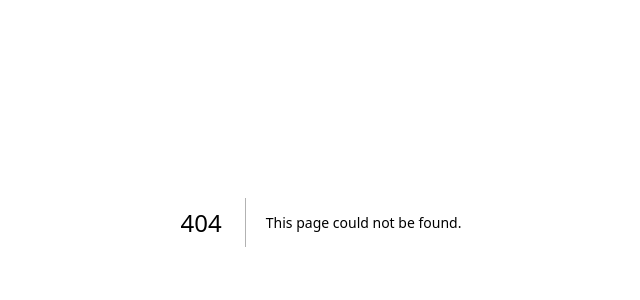
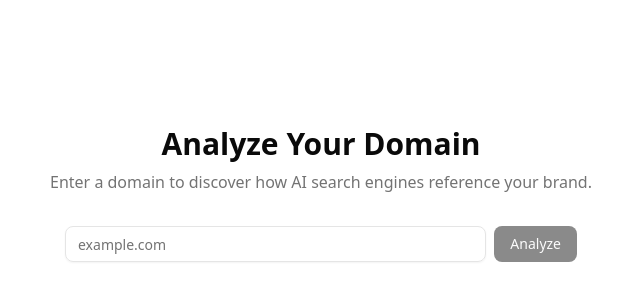
Before and after one commit to iiishuu/TrackAI, a Next.js app: page /scan in a window 1280 px wide. Before the commit this address had no page. Shown: the part 178-478 px from the top of the page, without its empty margins (319-959 px from the left). Built offline with nearby package versions, Linux system fonts and the light colour scheme.

Commit message:
feat: add scan page with form and progress components
ScanForm submits domain to POST /api/scan and redirects to report
on success. ScanProgress displays pipeline steps visually. useScan
hook manages loading/error state.

```diff
--- /dev/null
+++ b/src/app/scan/page.tsx
@@ -0,0 +1,26 @@
+import type { Metadata } from "next";
+import { Suspense } from "react";
+import { ScanForm } from "@/frontend/components/scan/ScanForm";
+
+export const metadata: Metadata = {
+  title: "Scan Your Domain — TrackAI",
+  description:
+    "Analyze your brand visibility across AI search engines like ChatGPT, Gemini, and Perplexity.",
+};
+
+export default function ScanPage() {
+  return (
+    <main className="mx-auto flex min-h-[calc(100vh-3.5rem)] max-w-2xl flex-col items-center justify-center gap-8 px-4">
+      <div className="text-center">
+        <h1 className="text-3xl font-bold">Analyze Your Domain</h1>
+        <p className="mt-2 text-muted-foreground">
+          Enter a domain to discover how AI search engines reference your
+          brand.
+        </p>
+      </div>
+      <Suspense>
+        <ScanForm />
+      </Suspense>
+    </main>
+  );
+}
--- /dev/null
+++ b/src/frontend/components/scan/ScanForm.tsx
@@ -0,0 +1,47 @@
+"use client";
+
+import { useState } from "react";
+import { useRouter, useSearchParams } from "next/navigation";
+import { Button } from "@/frontend/components/ui/button";
+import { Input } from "@/frontend/components/ui/input";
+import { useScan } from "@/frontend/hooks/useScan";
+
+export function ScanForm() {
+  const searchParams = useSearchParams();
+  const [domain, setDomain] = useState(searchParams.get("domain") ?? "");
+  const { scan, isLoading, error } = useScan();
+  const router = useRouter();
+
+  async function handleSubmit(e: React.FormEvent) {
+    e.preventDefault();
+    if (!domain.trim()) return;
+
+    try {
+      const result = await scan(domain.trim());
+      router.push(`/report/${result.reportId}`);
+    } catch {
+      // Error is handled by useScan hook
+    }
+  }
+
+  return (
+    <form onSubmit={handleSubmit} className="flex w-full max-w-lg flex-col gap-4">
+      <div className="flex gap-2">
+        <Input
+          type="text"
+          placeholder="example.com"
+          value={domain}
+          onChange={(e) => setDomain(e.target.value)}
+          disabled={isLoading}
+          className="flex-1"
+        />
+        <Button type="submit" disabled={isLoading || !domain.trim()}>
+          {isLoading ? "Analyzing..." : "Analyze"}
+        </Button>
+      </div>
+      {error && (
+        <p className="text-sm text-destructive">{error}</p>
+      )}
+    </form>
+  );
+}
--- /dev/null
+++ b/src/frontend/components/scan/ScanProgress.tsx
@@ -0,0 +1,61 @@
+"use client";
+
+import { Progress } from "@/frontend/components/ui/progress";
+import type { ScanStep } from "@/shared/types";
+
+const DEFAULT_STEPS: ScanStep[] = [
+  { label: "Domain validation", status: "done" },
+  { label: "Sector discovery", status: "running" },
+  { label: "AI query analysis", status: "pending" },
+  { label: "Score computation", status: "pending" },
+  { label: "Recommendations", status: "pending" },
+];
+
+interface ScanProgressProps {
+  steps?: ScanStep[];
+}
+
+export function ScanProgress({ steps = DEFAULT_STEPS }: ScanProgressProps) {
+  const completedCount = steps.filter((s) => s.status === "done").length;
+  const progress = Math.round((completedCount / steps.length) * 100);
+
+  return (
+    <div className="flex w-full max-w-lg flex-col gap-4">
+      <Progress value={progress} className="h-2" />
+      <ul className="flex flex-col gap-2">
+        {steps.map((step) => (
+          <li key={step.label} className="flex items-center gap-2 text-sm">
+            <span
+              className={
+                step.status === "done"
+                  ? "text-green-600"
+                  : step.status === "running"
+                    ? "text-blue-500 animate-pulse"
+                    : step.status === "error"
+                      ? "text-destructive"
+                      : "text-muted-foreground"
+              }
+            >
+              {step.status === "done"
+                ? "\u2713"
+                : step.status === "running"
+                  ? "\u25CB"
+                  : step.status === "error"
+                    ? "\u2717"
+                    : "\u2022"}
+            </span>
+            <span
+              className={
+                step.status === "pending"
+                  ? "text-muted-foreground"
+                  : undefined
+              }
+            >
+              {step.label}
+            </span>
+          </li>
+        ))}
+      </ul>
+    </div>
+  );
+}
--- /dev/null
+++ b/src/frontend/hooks/useScan.ts
@@ -0,0 +1,49 @@
+"use client";
+
+import { useState } from "react";
+
+interface ScanResult {
+  scanId: string;
+  reportId: string;
+}
+
+interface UseScanReturn {
+  scan: (domain: string) => Promise<ScanResult>;
+  isLoading: boolean;
+  error: string | null;
+}
+
+export function useScan(): UseScanReturn {
+  const [isLoading, setIsLoading] = useState(false);
+  const [error, setError] = useState<string | null>(null);
+
+  async function scan(domain: string): Promise<ScanResult> {
+    setIsLoading(true);
+    setError(null);
+
+    try {
+      const response = await fetch("/api/scan", {
+        method: "POST",
+        headers: { "Content-Type": "application/json" },
+        body: JSON.stringify({ domain }),
+      });
+
+      if (!response.ok) {
+        const data = await response.json();
+        throw new Error(data.error || "Scan failed");
+      }
+
+      const result: ScanResult = await response.json();
+      return result;
+    } catch (err) {
+      const message =
+        err instanceof Error ? err.message : "An unexpected error occurred";
+      setError(message);
+      throw err;
+    } finally {
+      setIsLoading(false);
+    }
+  }
+
+  return { scan, isLoading, error };
+}
```
